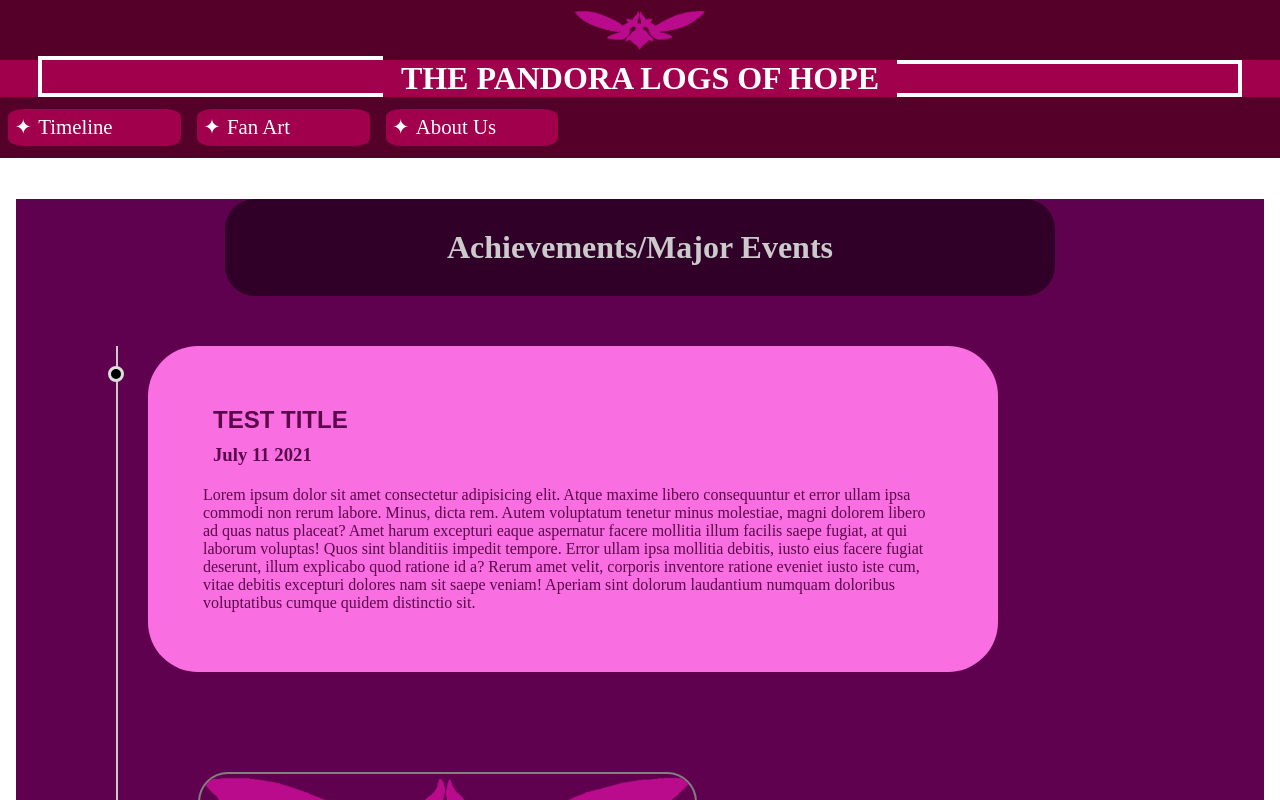
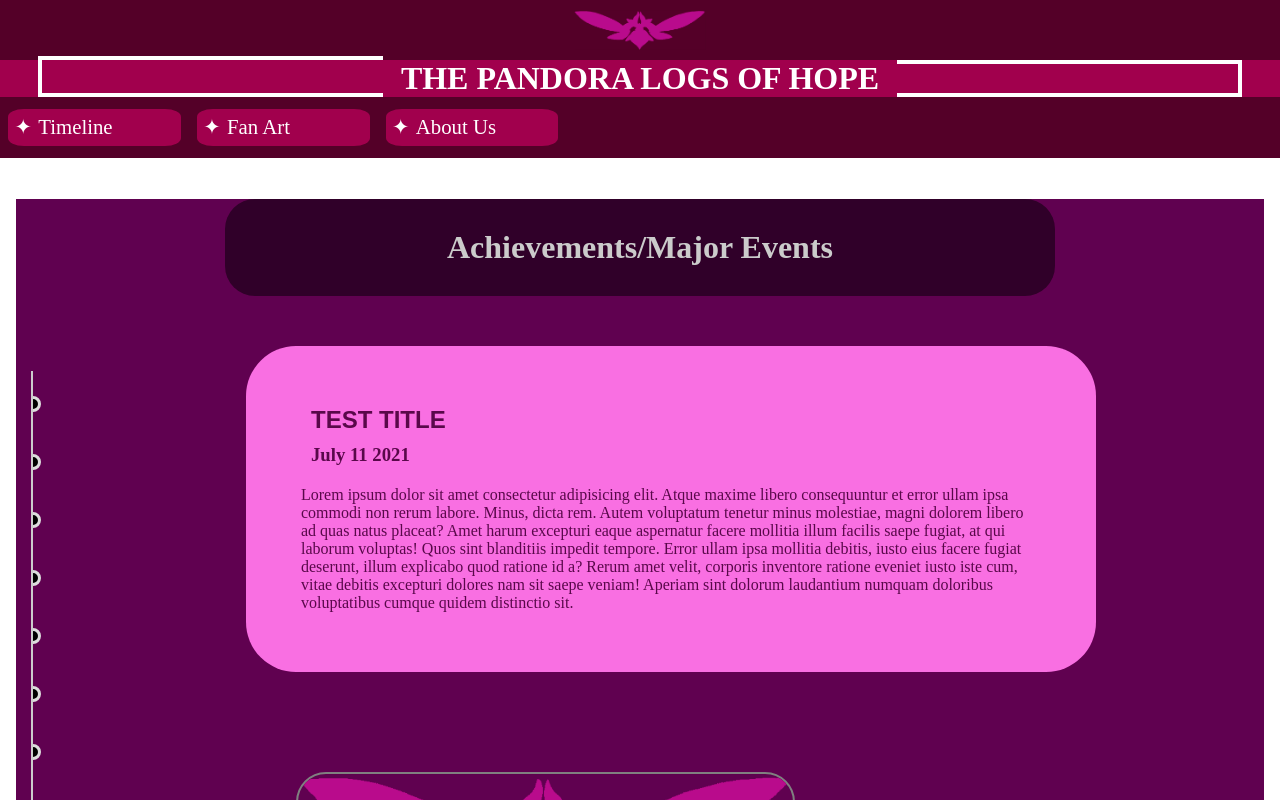
Before and after one commit to GrygrFlzr/irys-second-anniv, a SvelteKit app: page / in a window 1280 px wide. Shown: the top 800 px of the page. Built offline with nearby package versions, Linux system fonts and the light colour scheme.

Commit message:
separated timeline into two different files scuffed timeline to jump to element

```diff
--- a/src/routes/+page.svelte
+++ b/src/routes/+page.svelte
@@ -1,4 +1,5 @@
 <script>
+    import TimelineContent from "./timelinecontent.svelte";
     import Timeline from "./timeline.svelte";
     // Can probably have a different file hold the data / Use the database
     const data = [
@@ -14,18 +15,55 @@
         photo: '/favicon.png',
         content: 'Lorem ipsum dolor sit amet consectetur adipisicing elit. Illo explicabo voluptatum ex saepe quidem mollitia quibusdam enim quos nulla doloribus.'
     },
+    {
+        date: 'July 13 2021',
+        title: 'Make it longer1',
+        photo: '/logo-solid.png',
+        content: 'Lorem ipsum dolor sit amet consectetur adipisicing elit. Atque maxime libero consequuntur et error ullam ipsa commodi non rerum labore. Minus, dicta rem. Autem voluptatum tenetur minus molestiae, magni dolorem libero ad quas natus placeat? Amet harum excepturi eaque aspernatur facere mollitia illum facilis saepe fugiat, at qui laborum voluptas! Quos sint blanditiis impedit tempore. Error ullam ipsa mollitia debitis, iusto eius facere fugiat deserunt, illum explicabo quod ratione id a? Rerum amet velit, corporis inventore ratione eveniet iusto iste cum, vitae debitis excepturi dolores nam sit saepe veniam! Aperiam sint dolorum laudantium numquam doloribus voluptatibus cumque quidem distinctio sit.'
+    },
+    {
+        date: 'July 14 2021',
+        title: 'Make it longer2',
+        photo: '/logo-solid.png',
+        content: 'Lorem ipsum dolor sit amet consectetur adipisicing elit. Atque maxime libero consequuntur et error ullam ipsa commodi non rerum labore. Minus, dicta rem. Autem voluptatum tenetur minus molestiae, magni dolorem libero ad quas natus placeat? Amet harum excepturi eaque aspernatur facere mollitia illum facilis saepe fugiat, at qui laborum voluptas! Quos sint blanditiis impedit tempore. Error ullam ipsa mollitia debitis, iusto eius facere fugiat deserunt, illum explicabo quod ratione id a? Rerum amet velit, corporis inventore ratione eveniet iusto iste cum, vitae debitis excepturi dolores nam sit saepe veniam! Aperiam sint dolorum laudantium numquam doloribus voluptatibus cumque quidem distinctio sit.'
+    },
+    {
+        date: 'July 15 2021',
+        title: 'Make it longer3',
+        photo: '/logo-solid.png',
+        content: 'Lorem ipsum dolor sit amet consectetur adipisicing elit. Atque maxime libero consequuntur et error ullam ipsa commodi non rerum labore. Minus, dicta rem. Autem voluptatum tenetur minus molestiae, magni dolorem libero ad quas natus placeat? Amet harum excepturi eaque aspernatur facere mollitia illum facilis saepe fugiat, at qui laborum voluptas! Quos sint blanditiis impedit tempore. Error ullam ipsa mollitia debitis, iusto eius facere fugiat deserunt, illum explicabo quod ratione id a? Rerum amet velit, corporis inventore ratione eveniet iusto iste cum, vitae debitis excepturi dolores nam sit saepe veniam! Aperiam sint dolorum laudantium numquam doloribus voluptatibus cumque quidem distinctio sit.'
+    },
+    {
+        date: 'July 21 2021',
+        title: 'Make it longer4',
+        photo: '/logo-solid.png',
+        content: 'Lorem ipsum dolor sit amet consectetur adipisicing elit. Atque maxime libero consequuntur et error ullam ipsa commodi non rerum labore. Minus, dicta rem. Autem voluptatum tenetur minus molestiae, magni dolorem libero ad quas natus placeat? Amet harum excepturi eaque aspernatur facere mollitia illum facilis saepe fugiat, at qui laborum voluptas! Quos sint blanditiis impedit tempore. Error ullam ipsa mollitia debitis, iusto eius facere fugiat deserunt, illum explicabo quod ratione id a? Rerum amet velit, corporis inventore ratione eveniet iusto iste cum, vitae debitis excepturi dolores nam sit saepe veniam! Aperiam sint dolorum laudantium numquam doloribus voluptatibus cumque quidem distinctio sit.'
+    },
+    {
+        date: 'July 23 2021',
+        title: 'Make it longer5',
+        photo: '/logo-solid.png',
+        content: 'Lorem ipsum dolor sit amet consectetur adipisicing elit. Atque maxime libero consequuntur et error ullam ipsa commodi non rerum labore. Minus, dicta rem. Autem voluptatum tenetur minus molestiae, magni dolorem libero ad quas natus placeat? Amet harum excepturi eaque aspernatur facere mollitia illum facilis saepe fugiat, at qui laborum voluptas! Quos sint blanditiis impedit tempore. Error ullam ipsa mollitia debitis, iusto eius facere fugiat deserunt, illum explicabo quod ratione id a? Rerum amet velit, corporis inventore ratione eveniet iusto iste cum, vitae debitis excepturi dolores nam sit saepe veniam! Aperiam sint dolorum laudantium numquam doloribus voluptatibus cumque quidem distinctio sit.'
+    },
+    {
+        date: 'July 27 2021',
+        title: 'Make it longer6',
+        photo: '/logo-solid.png',
+        content: 'Lorem ipsum dolor sit amet consectetur adipisicing elit. Atque maxime libero consequuntur et error ullam ipsa commodi non rerum labore. Minus, dicta rem. Autem voluptatum tenetur minus molestiae, magni dolorem libero ad quas natus placeat? Amet harum excepturi eaque aspernatur facere mollitia illum facilis saepe fugiat, at qui laborum voluptas! Quos sint blanditiis impedit tempore. Error ullam ipsa mollitia debitis, iusto eius facere fugiat deserunt, illum explicabo quod ratione id a? Rerum amet velit, corporis inventore ratione eveniet iusto iste cum, vitae debitis excepturi dolores nam sit saepe veniam! Aperiam sint dolorum laudantium numquam doloribus voluptatibus cumque quidem distinctio sit.'
+    },
+
 ]
 </script>
 <body>
-  <div class="achievements">
-      <h1 class="timeHeader">Achievements/Major Events</h1>
-  </div>
+    <div class="achievements">
+        <h1 class="timeHeader">Achievements/Major Events</h1>
+    </div>
+    <div>
+        <Timeline data={data} />
+        <TimelineContent data={data} />
+    </div>
 
-    <Timeline data={data} />
-
-  </body>
-
-
+</body>
 
   <style>
     body{
--- a/src/routes/timeline.svelte
+++ b/src/routes/timeline.svelte
@@ -5,56 +5,88 @@
             title: 'placeholder2',
             photo: '',
             content: 'placeholder3'
-  },
+        }
     ]
+    /**
+   * @param {string} id
+   */
+    function scrolltoElement(id){
+        const element = document.getElementById(id);
+        element?.scrollIntoView({behavior: "smooth"});
+    }
 </script>
 
-<section class="timeline">
-    {#each data as item}
-        <div class="timeline-item">
-            <div class="timeline-extra">
-                <h2>{item.title}</h2>
-                <h3>{item.date}</h3>
-                <p>{item.content}</p>
+<div class="sidebar">
+    <div class="wrapper">
+        <div class="links">
+            {#each data as content, i}
+                <div class="content-jump">
+                    <button on:click={() => scrolltoElement(`${i}_id`)}>{content.title}</button>
+                </div>
+            {/each}
         </div>
     </div>
-        <div>
-            <img class="image" src="{item.photo}" alt="some test about IRyS" />
 </div>
 
-    {/each}
 
-  </section>
-
-<!-- Reference from https://www.youtube.com/watch?v=TcYSRI1JFQE -->
-
+<!-- Reference https://www.youtube.com/watch?v=BHskAsXVey8 -->
 <style>
-.image{
-    width:auto;
-    height:150px;
-    margin: auto 50px;
-    border-style: solid;
-    border-width: 2px;
-    border-color: grey;
-    border-radius: 30px;
-    float: right;
+    * {
+        margin: 0px;
+        padding: 0px;
+        box-sizing: border-box;
     }
-.timeline{
-    margin: 50px 10px 50px 100px  ;
+    .sidebar{
+        position: sticky;
+        float:left;
+        top: 0px;
+        left: 0px;
+        margin: 25px 0px 0px 15px;
+        width: 25px;
         border-left: 2px solid #ccc;
-    padding: 0 20px 0 30px;
+        background: #600150;
+        overflow: hidden;
+        transition: all 500ms ease-in-out;
     }
-.timeline-item{
-    background-color: #f96fe2;
-    padding: 20px 25px;
-    font-size: 16px;
-    border-radius: 50px;
-    position:relative;
-    height: auto;
-    max-width: 800px;
-    margin-bottom: 100px;
+    .sidebar:hover{
+        width:100px;
     }
-.timeline-item::before{
+    .sidebar .wrapper{
+        width:100px;
+        height: 100%;
+    }
+    .sidebar .links{
+        padding: 0px 0px;
+    }
+    .sidebar .links .content-jump{
+        margin: 8px 0px;
+        height: 50px;
+        color: #888;
+        display:flex;
+        align-items: center;
+        padding:0px 12px;
+        border-radius: 5px;
+        transition: all 300ms ease-in-out;
+    }
+    /*.sidebar .links .content-jump img{
+        display: inline-block;
+        width: 18px;
+        height: 18px;
+    }*/
+    .sidebar .links .content-jump button{
+        display: inline-block;
+        font-size:15px;
+        margin-left: 20px;
+        background-color: transparent;
+        border:none;
+        width: 50px;
+        color:#888;
+    }
+    .sidebar .links .content-jump:hover{
+        background:#116116;
+        cursor:pointer;
+    }
+    .sidebar .links .content-jump::before{
         content: '';
         display: block;
         width: 10px;
@@ -63,29 +95,6 @@
         background-color: #000;
         border: 3px solid #ddd;
         position:absolute;
-    left: -40px;
-}
-.timeline-extra{
-    margin: 10px;
-    padding: 20px;
-    color: #59084a;
-}
-
-div{
-    display: inline-block;
-}
-div h2{
-    margin: 10px;
-    text-transform: uppercase;
-    font-family: Arial, Helvetica, sans-serif;
-}
-div h3{
-    margin: 10px;
-    font-family: poppins;
-}
-div p{
-    margin: 0;
-    font-family: poppins;
-    padding: 10px 0px;
+        left: -8px;
     }
 </style>
--- /dev/null
+++ b/src/routes/timelinecontent.svelte
@@ -0,0 +1,93 @@
+<script>
+    export let data = [
+  {
+    date: 'placeholder1',
+    title: 'placeholder2',
+    photo: '',
+    content: 'placeholder3'
+  },
+]
+</script>
+
+<section class="timeline">
+    {#each data as item, i}
+        <div class="timeline-item" id="{i}_id">
+            <div class="timeline-extra">
+                <h2>{item.title}</h2>
+                <h3>{item.date}</h3>
+                <p>{item.content}</p>
+            </div>
+        </div>
+        <div>
+            <img class="image" src="{item.photo}" alt="some test about IRyS" />
+        </div>
+
+    {/each}
+
+  </section>
+
+<!-- Reference from https://www.youtube.com/watch?v=TcYSRI1JFQE -->
+
+<style>
+.image{
+    width:auto;
+    height:150px;
+    margin: auto 50px;
+    border-style: solid;
+    border-width: 2px;
+    border-color: grey;
+    border-radius: 30px;
+    float: right;
+}
+/* Line for the timeline      border-left: 2px solid #ccc;  */
+.timeline{
+    margin: 50px 10px 50px 200px  ;
+    padding: 0 20px 0 30px;
+
+}
+.timeline-item{
+    background-color: #f96fe2;
+    padding: 20px 25px;
+    font-size: 16px;
+    border-radius: 50px;
+    position:relative;
+    height: auto;
+    max-width: 800px;
+    margin-bottom: 100px;
+}
+/* Dot beside the timeline
+.timeline-item::before{
+    content: '';
+    display: block;
+    width: 10px;
+    height: 10px;
+    border-radius: 50%;
+    background-color: #000;
+    border: 3px solid #ddd;
+    position:absolute;
+    left: -39px;
+}*/
+.timeline-extra{
+    margin: 10px;
+    padding: 20px;
+    color: #59084a;
+}
+
+div{
+    display: inline-block;
+}
+div h2{
+    margin: 10px;
+    text-transform: uppercase;
+    font-family: Arial, Helvetica, sans-serif;
+}
+div h3{
+    margin: 10px;
+    font-family: poppins;
+}
+div p{
+    margin: 0;
+    font-family: poppins;
+    padding: 10px 0px;
+}
+</style>
```
Lines whose indentation alone changed are shown as unchanged.
